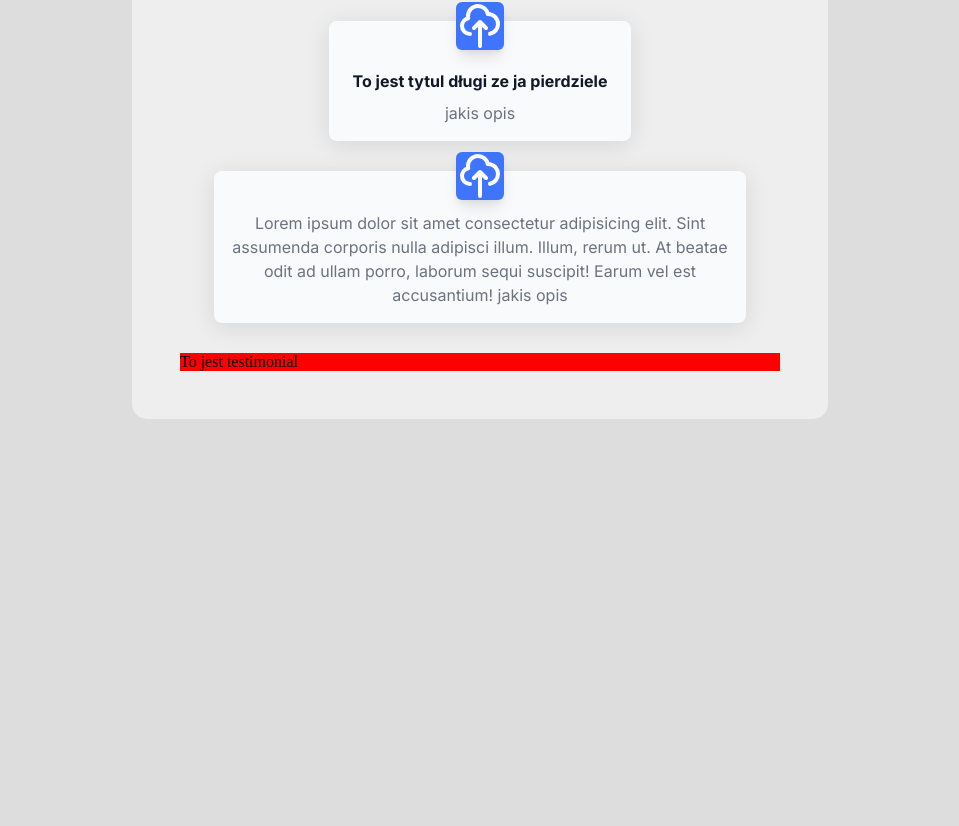
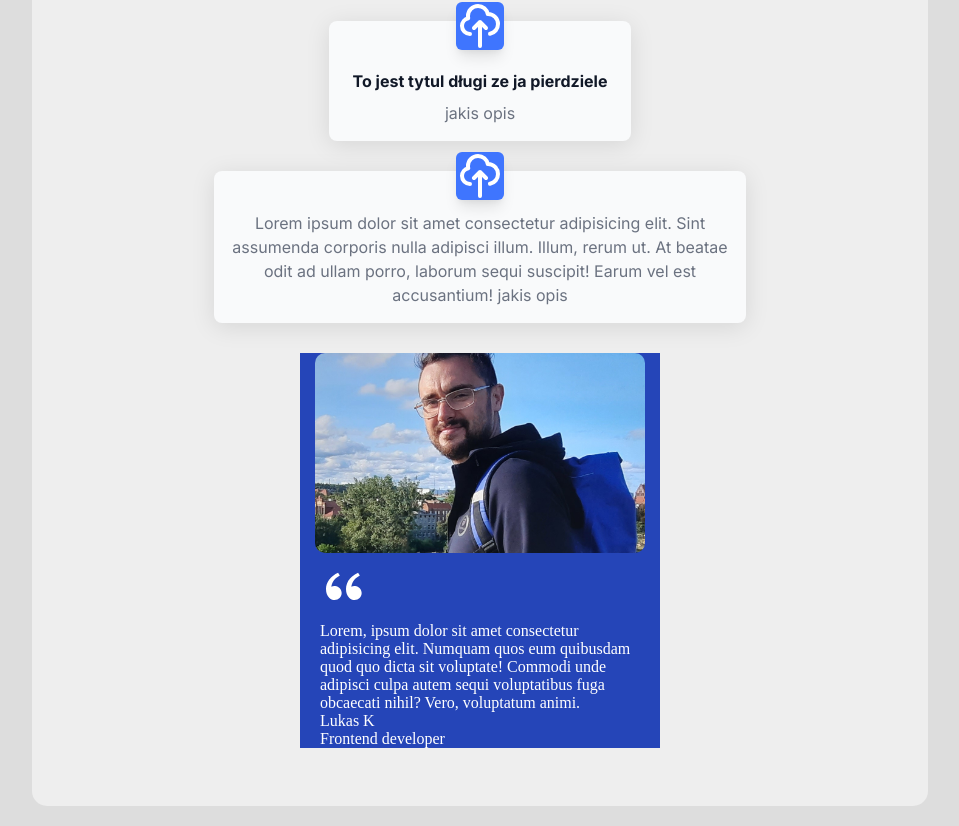
Before and after one commit to lukKotecki/component-library, a React (Vite) app: page / in a window 1280 px wide. Shown: the part 596-1422 px from the top of the page, without its empty margins (160-1119 px from the left). Before the commit the page ends 1035 px from the top, so only its background shows below. Built offline with nearby package versions, Linux system fonts and the light colour scheme.

Commit message:
initial style of testimonials

```diff
--- a/package.json
+++ b/package.json
@@ -12,7 +12,8 @@
   "dependencies": {
     "classnames": "^2.5.1",
     "react": "^18.2.0",
-    "react-dom": "^18.2.0"
+    "react-dom": "^18.2.0",
+    "react-icons": "^5.0.1"
   },
   "devDependencies": {
     "@types/react": "^18.2.43",
--- a/src/App.jsx
+++ b/src/App.jsx
@@ -5,6 +5,7 @@ import BannerText from './components/Banner/BannerText'
 import Card from './components/Card/Card'
 import CardTitle from './components/Card/CardTitle'
 import Testimonials from './components/Testimonials/Testimonials'
+import avatar from './assets/avatar-photo.jpg'
 
 export default function App(){
   return (
@@ -57,10 +58,12 @@ export default function App(){
         Lorem ipsum dolor sit amet consectetur adipisicing elit. Sint assumenda corporis nulla adipisci illum. Illum, rerum ut. At beatae odit ad ullam porro, laborum sequi suscipit! Earum vel est accusantium!
          jakis opis
       </Card>
-
-      <Testimonials>
-          To jest testimonial
-      </Testimonials>
+      <Testimonials
+        image={avatar}
+        name='Lukas K'
+        testimonial='Lorem, ipsum dolor sit amet consectetur adipisicing elit. Numquam quos eum quibusdam quod quo dicta sit voluptate! Commodi unde adipisci culpa autem sequi voluptatibus fuga obcaecati nihil? Vero, voluptatum animi.'
+        title='Frontend developer'
+      />
 
     </div>
 
--- a/src/components/Testimonials/Testimonials.css
+++ b/src/components/Testimonials/Testimonials.css
@@ -1,3 +1,30 @@
 .testimonials-main-container{
-    background-color: red;
+    background-color: #2545B8;
+    /* position: absolute; */
+    max-width: 360px;
+    color:white;
+    margin: auto;
 }
+
+.testimonials-main-container span{
+    font-size: 3rem;
+}
+
+.testimonials-main-container img{
+    width: 100%;
+    max-width: 330px;
+    max-height: 200px;
+    object-fit: cover;
+    border-radius: 10px;
+    display: block;
+    margin: auto;
+}
+
+.testimonials-main-container p{
+    margin: 0;
+    /* padding: 0; */
+}
+
+.testimonial-content {
+    margin: 10px 20px;
+}
--- a/src/components/Testimonials/Testimonials.jsx
+++ b/src/components/Testimonials/Testimonials.jsx
@@ -1,11 +1,19 @@
 import React from 'react'
 import './Testimonials.css'
+import { RiDoubleQuotesL } from "react-icons/ri";
 
-export default function Testimonials({ children }){
+export default function Testimonials({ image, name,testimonial,title, children }){
 
     return (
         <div className='testimonials-main-container'>
+            <img src={image} />
               {children}
+              <div className='testimonial-content'>
+                <span><RiDoubleQuotesL /></span>
+                <p className='testimolial'>{testimonial}</p>
+                <p className='name'>{name}</p>
+                <p className='title'>{title}</p>
+              </div>
         </div>
     )
 }
--- a/src/index.css
+++ b/src/index.css
@@ -10,7 +10,7 @@ body, html {
 } */
 
 .app-container{
-  width: 600px;
+  max-width: 800px;
   min-height: 600px;
   margin: 20px auto;
   background-color: #eee;
```
Also changed, not shown: src/assets/avatar-photo.jpg (added), 1 other file (tests, documents, lock files or other folders).
